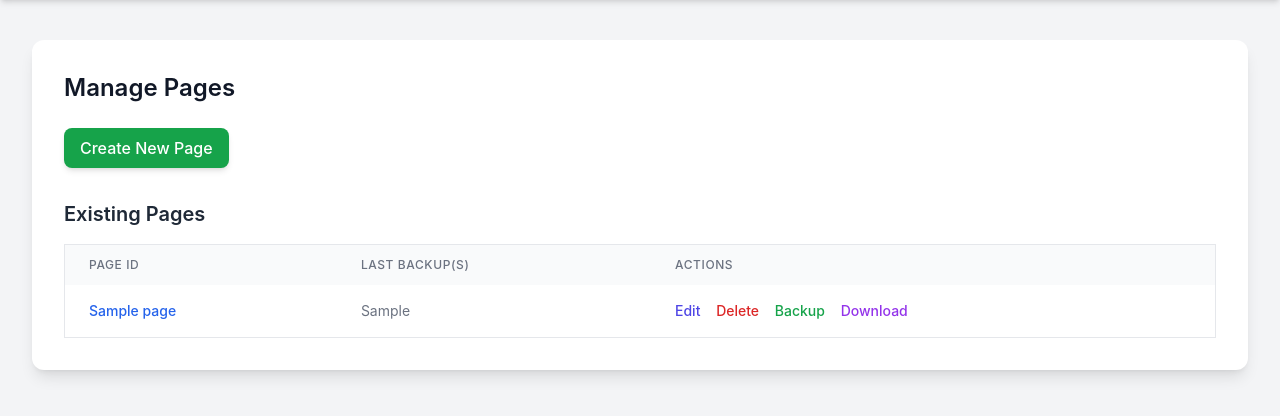
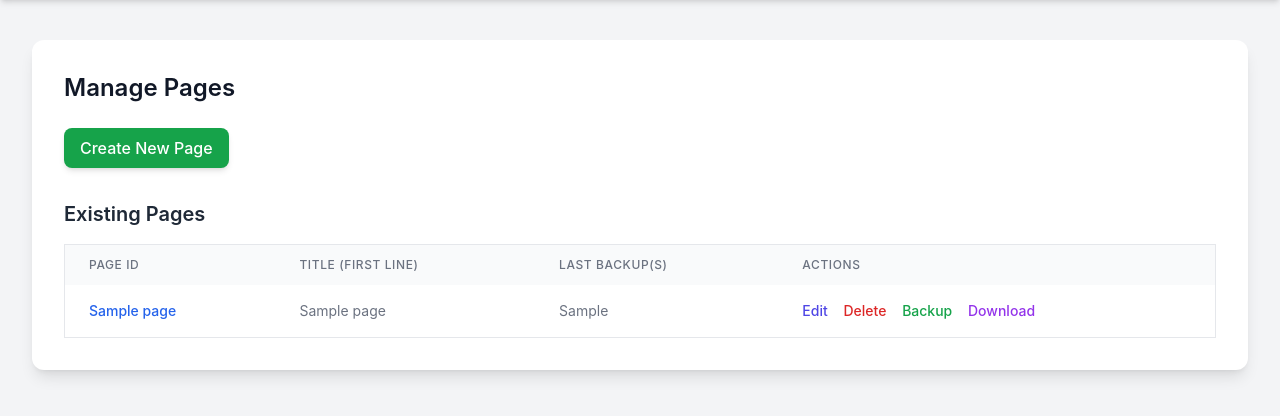
Before and after one commit to DG1001/cryptpad, a Flask app: template templates/admin.html in a window 1280 px wide. Shown: the part 64-480 px from the top of the page. Run offline with Flask 2, Linux system fonts and the light colour scheme; the template is opened without the code that fills it: most values are stand-ins (such as "Sample title", 1, 10 or a date in 2020); some libraries are stand-ins or nearby versions.

Commit message:
feat: Add title column to admin list

```diff
--- a/app.py
+++ b/app.py
@@ -81,7 +81,22 @@ def admin_panel():
     for filename in os.listdir(DATA_DIR):
         if filename.endswith(".md"):
             page_id = filename[:-3]
-            page_data = {"id": page_id, "name": page_id}
+            page_file_path = os.path.join(DATA_DIR, filename)
+            first_line = "[Empty Page]" # Default title
+            try:
+                with open(page_file_path, "r", encoding="utf-8") as f:
+                    first_line_read = f.readline().strip()
+                    if first_line_read:
+                        first_line = first_line_read
+                    # If file is not empty but first line is blank, it remains "[Empty Page]" or we can set another placeholder
+                    elif os.path.getsize(page_file_path) > 0 and not first_line_read:
+                        first_line = "[Untitled - First line blank]"
+
+            except Exception as e:
+                logging.error(f"Could not read first line for {page_id}: {e}")
+                first_line = "[Error reading title]"
+
+            page_data = {"id": page_id, "name": page_id, "title": first_line}
 
             # Get backup timestamps
             page_specific_backup_dir = os.path.join(BACKUP_DIR, page_id)
--- a/templates/admin.html
+++ b/templates/admin.html
@@ -69,6 +69,7 @@
                             <thead class="bg-gray-50">
                                 <tr>
                                     <th class="px-6 py-3 text-left text-xs font-medium text-gray-500 uppercase tracking-wider">Page ID</th>
+                                    <th class="px-6 py-3 text-left text-xs font-medium text-gray-500 uppercase tracking-wider">Title (First Line)</th>
                                     <th class="px-6 py-3 text-left text-xs font-medium text-gray-500 uppercase tracking-wider">Last Backup(s)</th>
                                     <th class="px-6 py-3 text-left text-xs font-medium text-gray-500 uppercase tracking-wider">Actions</th>
                                 </tr>
@@ -78,6 +79,9 @@
                                 <tr>
                                     <td class="px-6 py-4 whitespace-nowrap text-sm font-medium text-gray-900 align-top">
                                         <a href="{{ url_for('editor', page_id=page.id) }}" class="text-blue-600 hover:text-blue-800">{{ page.name }}</a>
+                                    </td>
+                                    <td class="px-6 py-4 text-sm text-gray-500 align-top">
+                                        <span title="{{ page.title }}">{{ page.title[:80] }}{% if page.title|length > 80 %}...{% endif %}</span>
                                     </td>
                                     <td class="px-6 py-4 whitespace-nowrap text-sm text-gray-500 align-top">
                                         {% if page.backups %}
```
